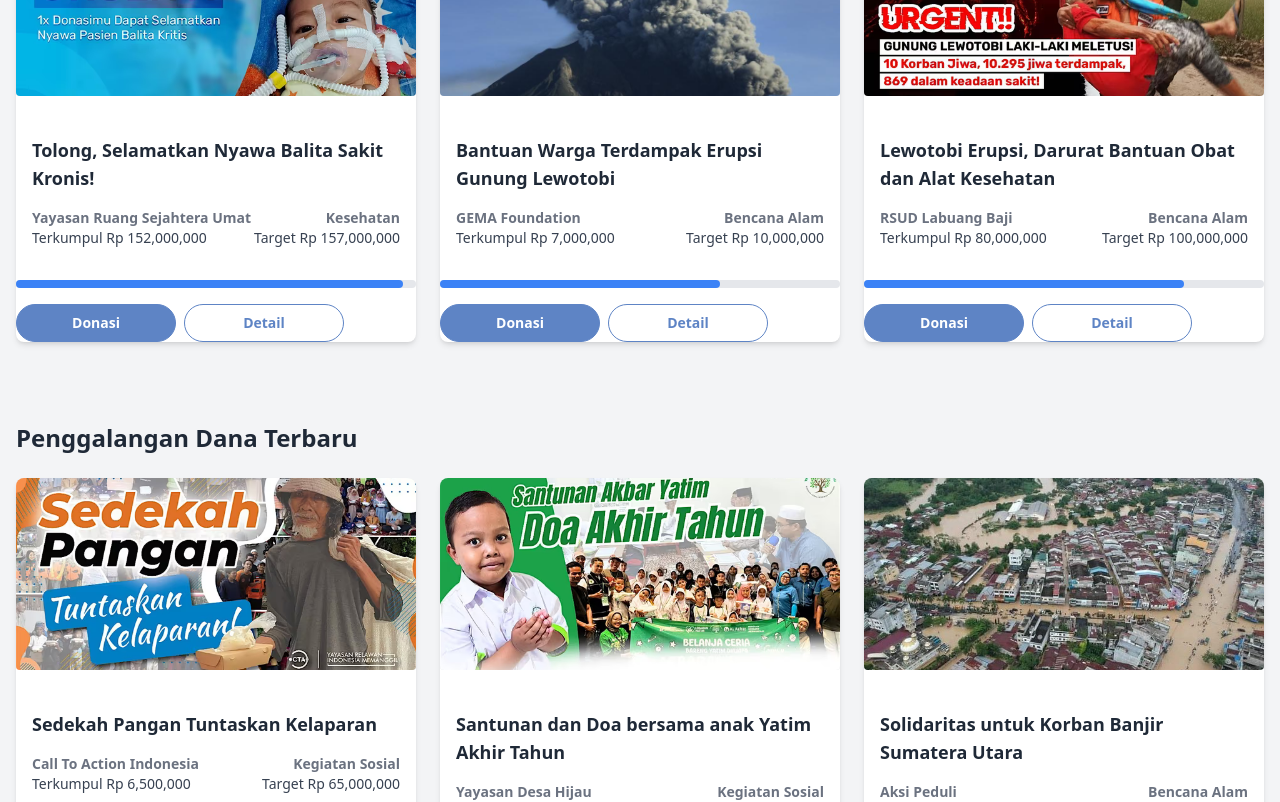
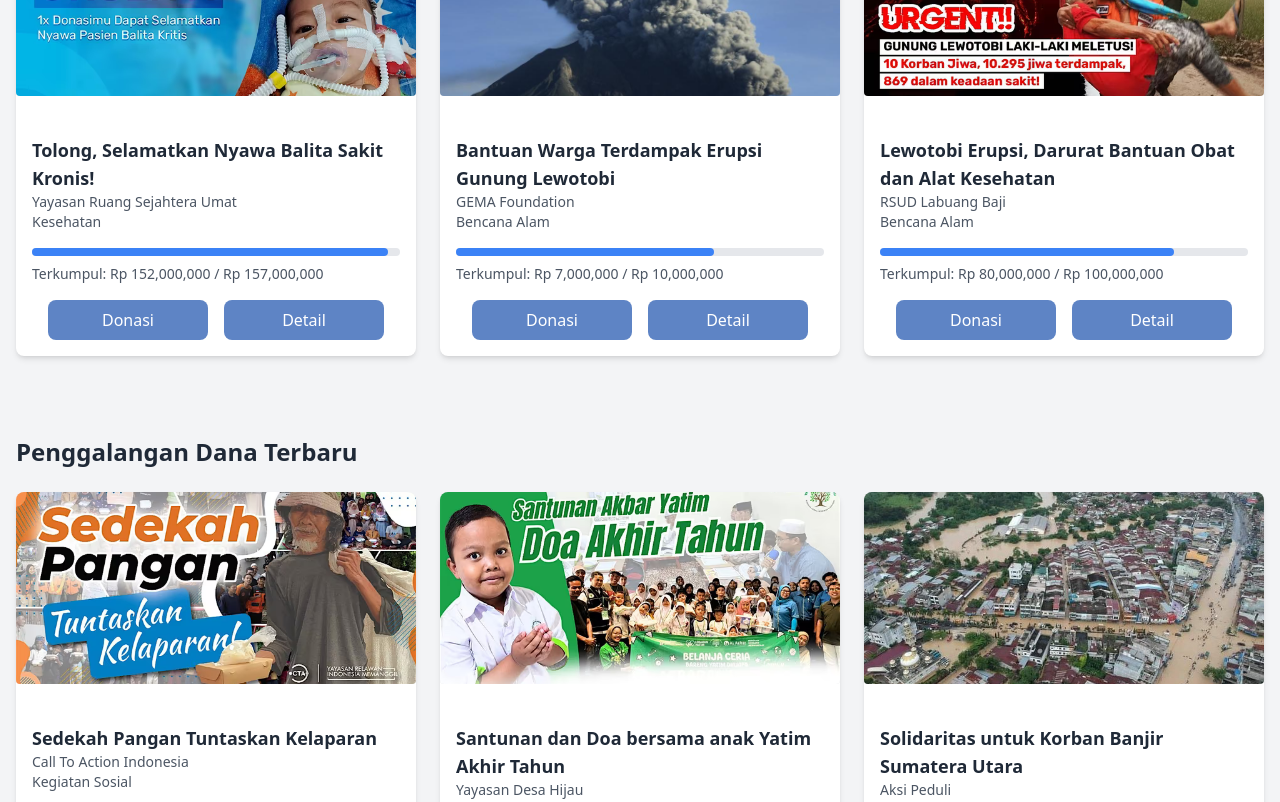
Before and after one commit to gema-vocasia/frontend, a React (Vite) app: page / in a window 1280 px wide. Shown: the part 1140-1942 px from the top of the page. Built offline with nearby package versions, Linux system fonts and the light colour scheme.

Commit message:
memperbaiki card content di home

```diff
--- a/src/components/atoms/CampaignTitle.jsx
+++ b/src/components/atoms/CampaignTitle.jsx
@@ -1,7 +1,7 @@
 import PropTypes from 'prop-types';
 
 const CampaignTitle = ({ title }) => (
-  <h1 className="text-2xl font-bold text-center text-black sm:text-3xl">
+  <h1 className="mb-6 text-2xl font-bold text-center text-black sm:text-3xl">
     {title}
   </h1>
 );
--- a/src/components/molecules/CampaignSectionContent.jsx
+++ b/src/components/molecules/CampaignSectionContent.jsx
@@ -1,6 +1,7 @@
 import PropTypes from 'prop-types';
 import CampaignTitle from '../atoms/CampaignCardTitle';
 import CampaignCardList from '../atoms/CampaignCardList';
+
 const CampaignSectionContent = ({ title, cards }) => {
   return (
     <div>
--- a/src/components/molecules/CardContent.jsx
+++ b/src/components/molecules/CardContent.jsx
@@ -1,21 +1,42 @@
 import PropTypes from 'prop-types';
-import CardInfo from '../atoms/CardInfo';
-import CardProgressBar from '../atoms/CardProgressBar';
-import CardButton from '../atoms/CardButton';
+import { useNavigate } from 'react-router-dom';
 
 const CardContent = ({ card }) => {
+  const { title, fundraiser, collected, target, type } = card;
+  const progress = Math.min((collected / target) * 100, 100).toFixed(2);
+  const navigate = useNavigate();
+
   return (
-    <>
-      <CardInfo
-        title={card.title}
-        fundraiser={card.fundraiser}
-        type={card.type}
-        collected={card.collected}
-        target={card.target}
-      />
-      <CardProgressBar collected={card.collected} target={card.target} />
-      <CardButton cardId={card.id} />
-    </>
+    <div className="p-4">
+      <h3 className="text-lg font-semibold text-gray-800">{title}</h3>
+      <p className="text-sm text-gray-600">{fundraiser}</p>
+      <p className="text-sm text-gray-600">{type}</p>
+      <div className="mt-4">
+        <div className="h-2 mb-2 bg-gray-200 rounded-full">
+          <div
+            className="h-2 bg-blue-500 rounded-full"
+            style={{ width: `${progress}%` }}
+          ></div>
+        </div>
+        <p className="text-sm text-gray-600">
+          Terkumpul: Rp {collected.toLocaleString()} / Rp {target.toLocaleString()}
+        </p>
+      </div>
+      <div className="flex justify-center mt-4 gap-4">
+        <button
+          className="w-40 px-6 py-2 rounded-lg bg-[#5E84C5] text-white hover:bg-[#476BA6] transform hover:scale-105 transition duration-300"
+          onClick={() => navigate(`/all-kampanye/${card.id}`)}
+        >
+          Donasi
+        </button>
+        <button
+          className="w-40 px-6 py-2 rounded-lg bg-[#5E84C5] text-white hover:bg-[#476BA6] transform hover:scale-105 transition duration-300"
+          onClick={() => navigate(`/campaign-detail/${card.id}`)}
+        >
+          Detail
+        </button>
+      </div>
+    </div>
   );
 };
 
@@ -23,9 +44,9 @@ CardContent.propTypes = {
   card: PropTypes.shape({
     title: PropTypes.string.isRequired,
     fundraiser: PropTypes.string.isRequired,
-    type: PropTypes.string.isRequired,
     collected: PropTypes.number.isRequired,
     target: PropTypes.number.isRequired,
+    type: PropTypes.string.isRequired,
     id: PropTypes.string.isRequired,
   }).isRequired,
 };
--- a/src/components/organisms/CampaignSection.jsx
+++ b/src/components/organisms/CampaignSection.jsx
@@ -15,7 +15,7 @@ CampaignSection.propTypes = {
   title: PropTypes.string.isRequired,
   cards: PropTypes.arrayOf(
     PropTypes.shape({
-      id: PropTypes.number.isRequired,
+      id: PropTypes.string.isRequired,
       title: PropTypes.string.isRequired,
       type: PropTypes.string.isRequired,
       collected: PropTypes.number.isRequired,
```
Also changed, not shown: src/components/atoms/ButtonIcon.jsx (+0 -51 lines).
